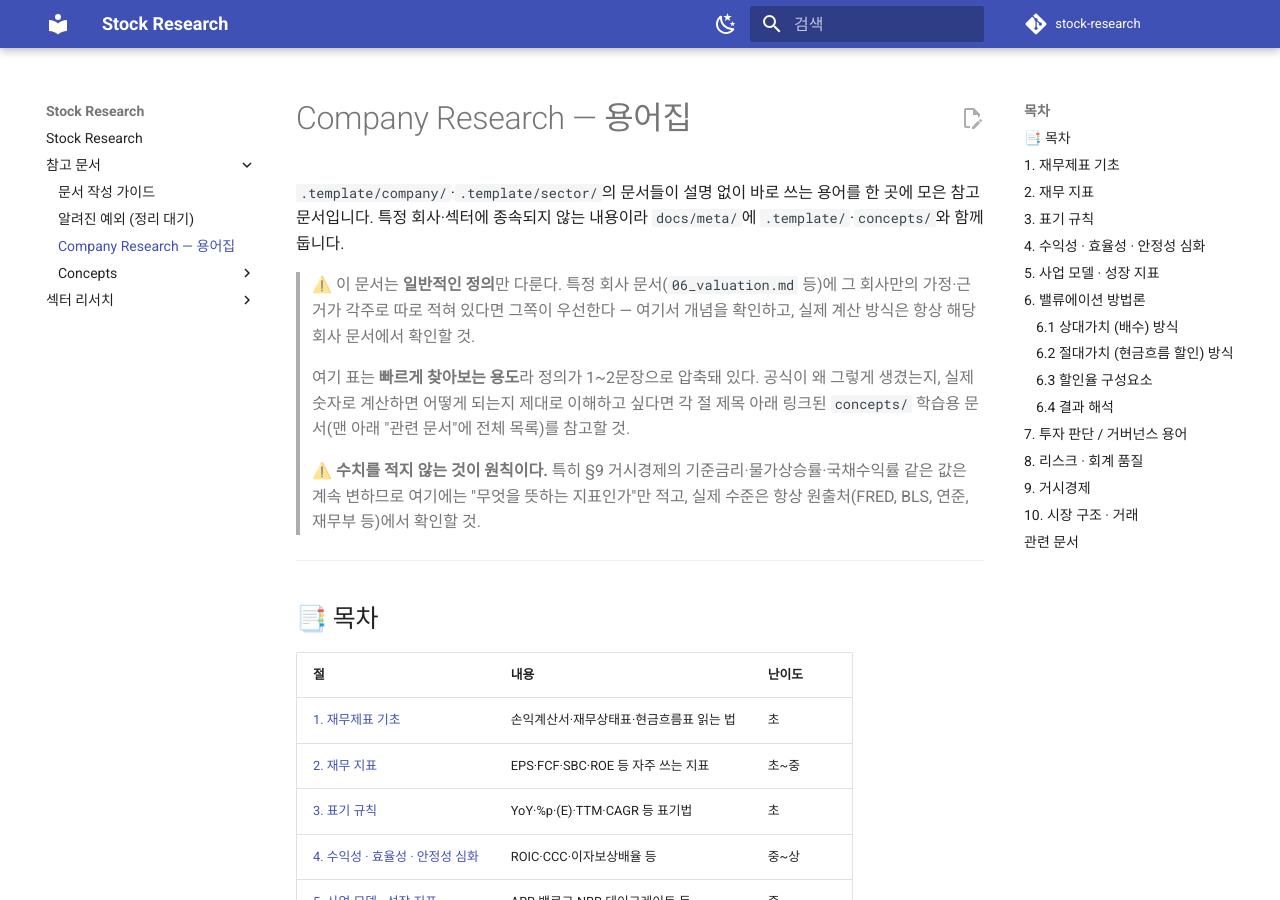
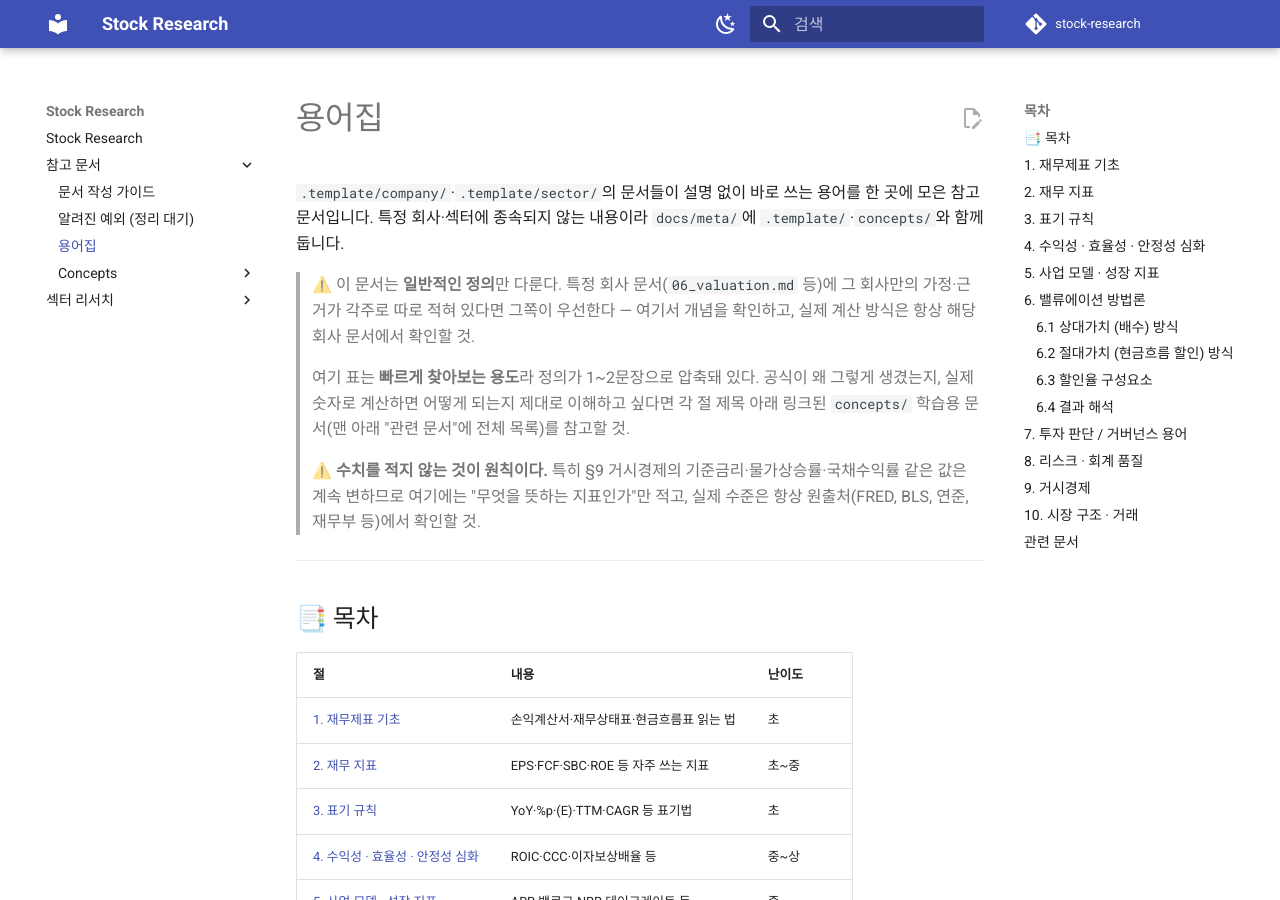
Before and after one commit to ParkGyeongTae/stock-research, an MkDocs documentation site: the page built from docs/meta/glossary.md, in a window 1280 px wide and 900 px high. Built offline with MkDocs 1.6.1 and Material for MkDocs 9.7.7, drawn with Linux system fonts in a browser that asks for light colours; comment, search, counter and statistics services are not loaded.

Commit message:
docs: 용어집 제목에서 사이트명 접두어 제거
concepts/ 형제 문서들은 "<주제> — 개념 정리" 패턴만 쓰는데
glossary.md만 유일하게 사이트명("Company Research")을 접두어로
달고 있어 불일치했다. 사이트명이 바뀔 때마다 같이 챙겨야 하는
문제도 있어 접두어 자체를 제거.

```diff
--- a/docs/meta/glossary.md
+++ b/docs/meta/glossary.md
@@ -1,4 +1,4 @@
-# Company Research — 용어집
+# 용어집
 
 `.template/company/`·`.template/sector/`의 문서들이 설명 없이 바로 쓰는 용어를 한 곳에 모은 참고 문서입니다. 특정 회사·섹터에 종속되지 않는 내용이라 `docs/meta/`에 `.template/`·`concepts/`와 함께 둡니다.
 
```
